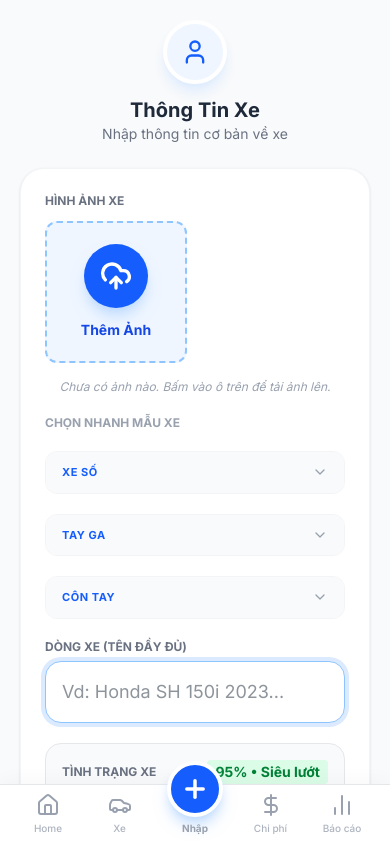
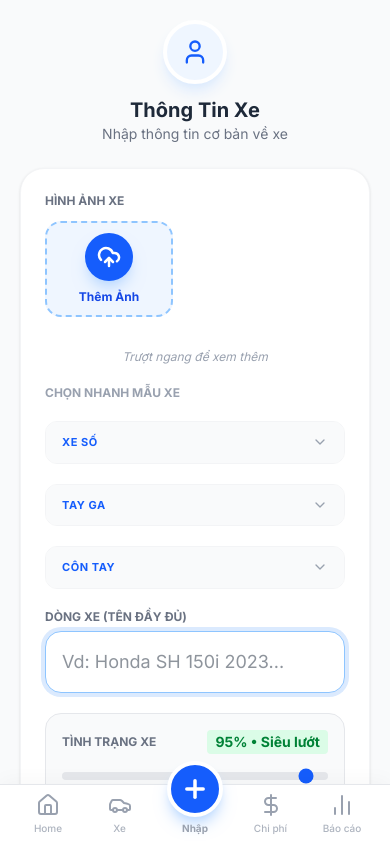
Before and after one commit to macxuanhoa/carem, a Next.js app: page /cars/new in a window 390 px wide. Shown: the top 842 px of the page. Built offline with nearby package versions, Linux system fonts and the light colour scheme.

Commit message:
Fix draft recovery bug and modernize mobile image upload UI

```diff
--- a/app/cars/new/page.tsx
+++ b/app/cars/new/page.tsx
@@ -159,7 +159,11 @@ export default function NewCarPage() {
 
     const handleRestoreDraft = () => {
         if (pendingDraftData) {
-            setFormData(pendingDraftData);
+            // Restore data but ensure hinhAnh is initialized as empty array if missing (since we don't save images to draft)
+            setFormData({
+                ...pendingDraftData,
+                hinhAnh: pendingDraftData.hinhAnh || []
+            });
             setShowDraftPrompt(false);
         }
     };
--- a/components/ImageUpload.tsx
+++ b/components/ImageUpload.tsx
@@ -87,17 +87,43 @@ export default function ImageUpload({
 
   return (
     <div className="space-y-4">
-      {/* Gallery Grid */}
-      <div className="grid grid-cols-2 md:grid-cols-3 gap-4">
+      {/* Gallery Grid - Mobile: Horizontal Scroll, Desktop: Grid */}
+      <div className="flex overflow-x-auto pb-4 gap-3 md:grid md:grid-cols-3 md:overflow-visible md:pb-0 scrollbar-hide snap-x">
+
+        {/* Custom Upload Button - Always First */}
+        <label className={`shrink-0 w-32 md:w-auto relative aspect-[4/3] rounded-2xl overflow-hidden border-2 border-dashed border-blue-300 hover:border-blue-500 bg-blue-50 hover:bg-blue-100 transition-all cursor-pointer flex flex-col items-center justify-center gap-2 group snap-start ${isUploading ? 'opacity-50 pointer-events-none' : ''}`}>
+            <div className="p-3 bg-blue-600 text-white rounded-full shadow-lg shadow-blue-200 group-hover:scale-110 transition-transform">
+                <CloudUpload size={24} strokeWidth={2.5} />
+            </div>
+            <span className="text-xs font-bold text-blue-700 group-hover:text-blue-800 text-center px-2">Thêm Ảnh</span>
+            <input
+                type="file"
+                multiple
+                accept="image/*"
+                className="hidden"
+                onChange={onUpload}
+                disabled={isUploading}
+            />
+        </label>
+
+        {/* Loading State */}
+        {isUploading && (
+            <div className="shrink-0 w-32 md:w-auto relative aspect-[4/3] rounded-2xl overflow-hidden border border-gray-200 bg-gray-50 flex flex-col items-center justify-center animate-pulse snap-start">
+                <Loader2 className="animate-spin text-blue-500 mb-2" size={24} />
+                <span className="text-xs text-gray-500 font-medium">Đang tải...</span>
+            </div>
+        )}
+
+        {/* Images */}
         {value.map((url) => (
-          <div key={url} className="relative aspect-square rounded-xl overflow-hidden border border-gray-200 group bg-gray-100">
-            <div className="absolute top-2 right-2 z-10">
+          <div key={url} className="shrink-0 w-32 md:w-auto relative aspect-[4/3] rounded-2xl overflow-hidden border border-gray-200 group bg-gray-100 snap-start shadow-sm">
+            <div className="absolute top-1.5 right-1.5 z-10 opacity-100 md:opacity-0 group-hover:opacity-100 transition-opacity">
               <button
                 type="button"
                 onClick={() => onRemove(url)}
-                className="bg-black/50 hover:bg-red-500 text-white p-1.5 rounded-full backdrop-blur-sm transition-colors"
+                className="bg-white/90 text-red-500 p-1.5 rounded-full shadow-sm hover:bg-red-50 transition-colors"
               >
-                <X size={14} />
+                <X size={14} strokeWidth={2.5} />
               </button>
             </div>
             <Image
@@ -108,35 +134,11 @@ export default function ImageUpload({
             />
           </div>
         ))}
-
-        {/* Loading State */}
-        {isUploading && (
-            <div className="relative aspect-square rounded-xl overflow-hidden border border-gray-200 bg-gray-50 flex flex-col items-center justify-center animate-pulse">
-                <Loader2 className="animate-spin text-blue-500 mb-2" size={24} />
-                <span className="text-xs text-gray-500 font-medium">Đang tải lên...</span>
-            </div>
-        )}
-
-        {/* Custom Upload Button */}
-        <label className={`relative aspect-square rounded-xl overflow-hidden border-2 border-dashed border-blue-300 hover:border-blue-500 bg-blue-50 hover:bg-blue-100 transition-all cursor-pointer flex flex-col items-center justify-center gap-3 group ${isUploading ? 'opacity-50 pointer-events-none' : ''}`}>
-            <div className="p-4 bg-blue-600 text-white rounded-full shadow-lg shadow-blue-200 group-hover:scale-110 transition-transform">
-                <CloudUpload size={32} strokeWidth={2.5} />
-            </div>
-            <span className="text-sm font-bold text-blue-700 group-hover:text-blue-800 text-center px-2">Thêm Ảnh</span>
-            <input
-                type="file"
-                multiple
-                accept="image/*"
-                className="hidden"
-                onChange={onUpload}
-                disabled={isUploading}
-            />
-        </label>
       </div>
 
       {value.length === 0 && !isUploading && (
-          <p className="text-xs text-gray-400 text-center italic">
-              Chưa có ảnh nào. Bấm vào ô trên để tải ảnh lên.
+          <p className="text-xs text-gray-400 text-center italic md:hidden">
+              Trượt ngang để xem thêm
           </p>
       )}
     </div>
--- a/package.json
+++ b/package.json
@@ -1,6 +1,6 @@
 {
   "name": "carem92",
-  "version": "0.1.26",
+  "version": "0.1.27",
   "private": true,
   "scripts": {
     "dev": "next dev",
```
